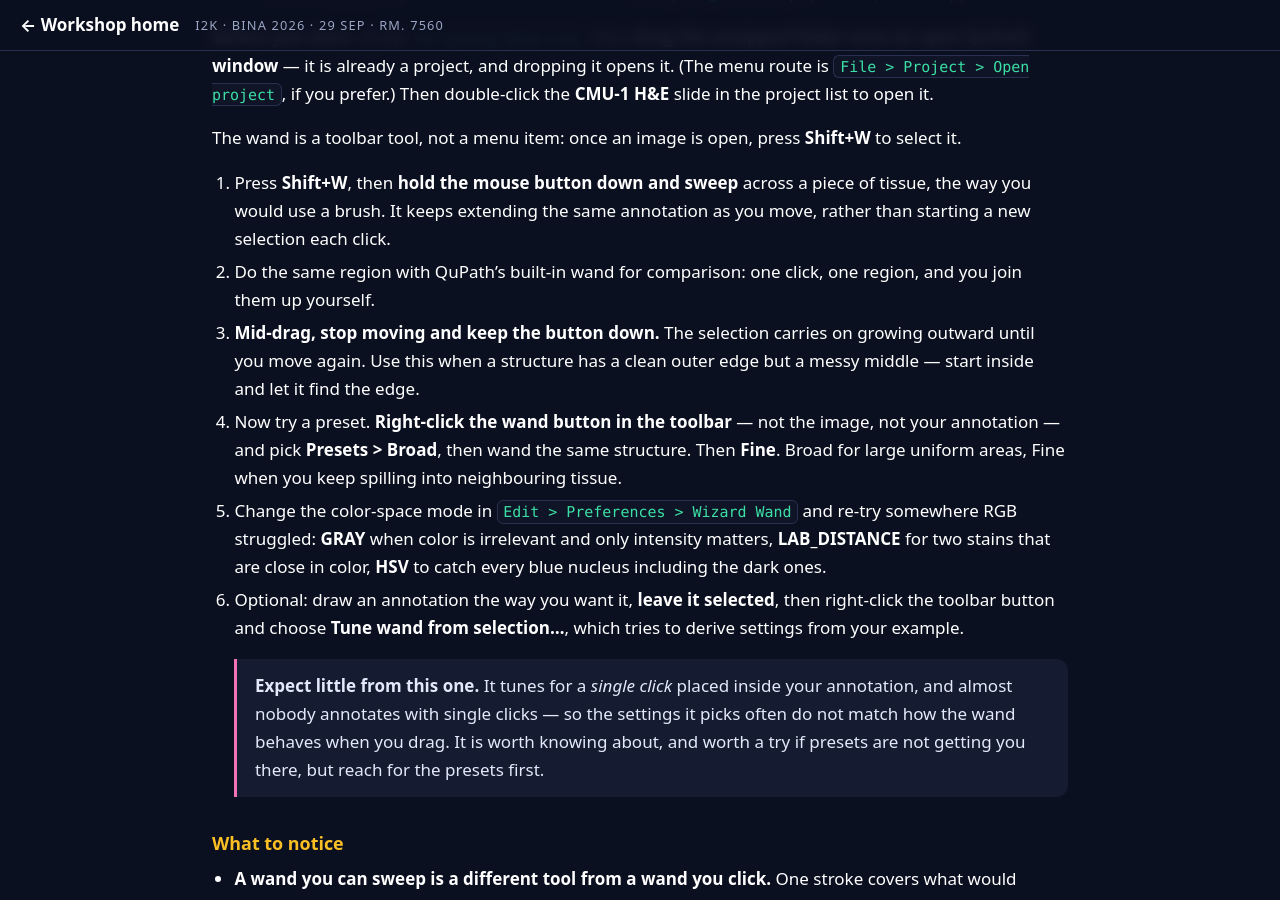
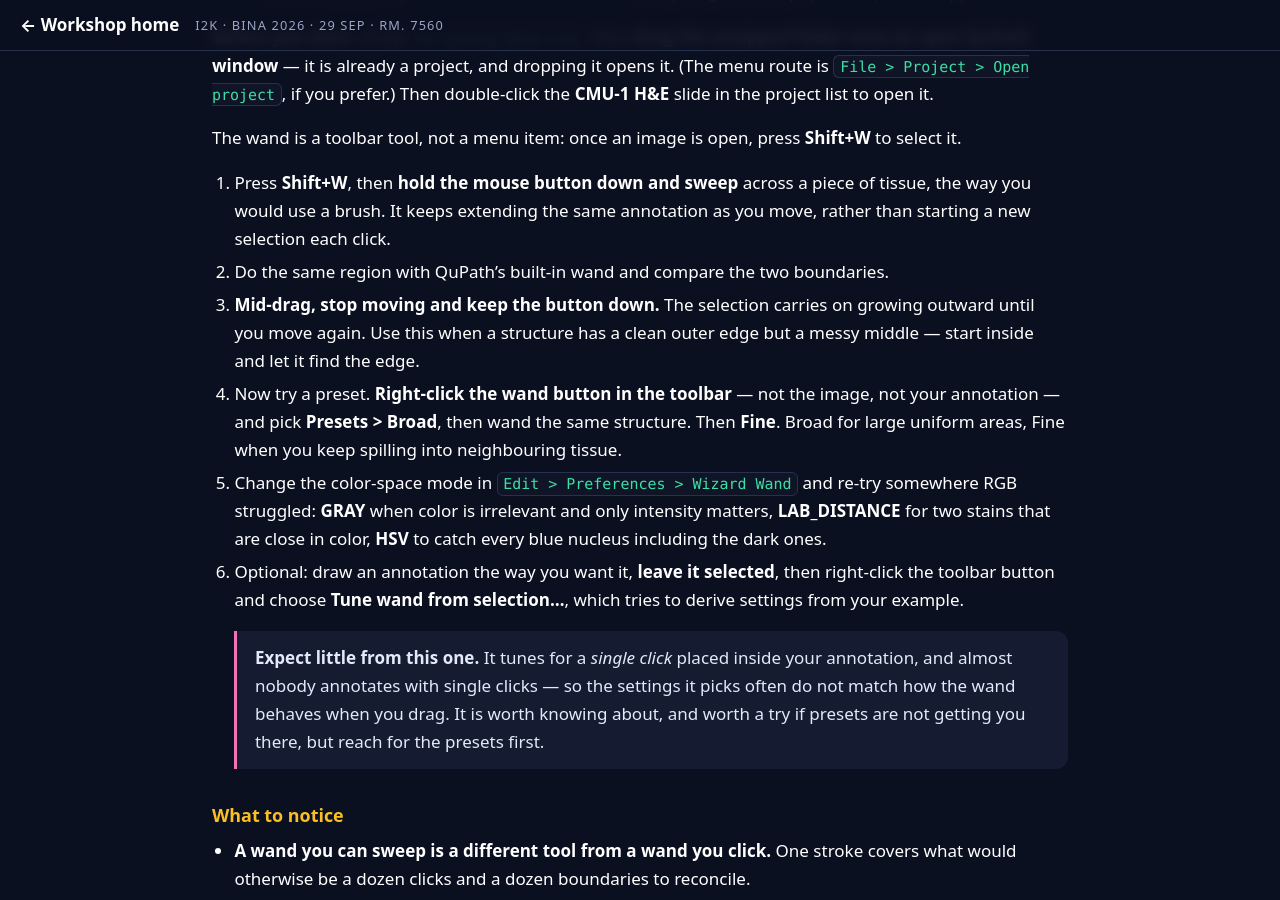
Before and after one commit to MichaelSNelson/BINA-I2K-2026-QuPath-Extensions, a Jekyll site: the page built from docs/05-wizard-wand.md, in a window 1280 px wide and 900 px high, scrolled down 3225 px. Built offline with Jekyll 4.4.1, drawn with Linux system fonts in a browser that asks for light colours.

Commit message:
Reword an unclear comparison step
'one click, one region, and you join them up yourself' was my phrasing and
it does two things wrong: 'join them up' is opaque, and it asserts how
QuPath's built-in wand behaves, which I never checked. The step now just
says to compare the two boundaries, which is what it was for.

Claude-Session: https://claude.ai/code/session_01KwiACUr5MacuDvqp74c96o

```diff
--- a/docs/05-wizard-wand.md
+++ b/docs/05-wizard-wand.md
@@ -136,8 +136,7 @@ select it.
 1. Press **Shift+W**, then **hold the mouse button down and sweep** across a piece of tissue,
    the way you would use a brush. It keeps extending the same annotation as you move, rather
    than starting a new selection each click.
-2. Do the same region with QuPath's built-in wand for comparison: one click, one region, and
-   you join them up yourself.
+2. Do the same region with QuPath's built-in wand and compare the two boundaries.
 3. **Mid-drag, stop moving and keep the button down.** The selection carries on growing
    outward until you move again. Use this when a structure has a clean outer edge but a messy
    middle — start inside and let it find the edge.
```
